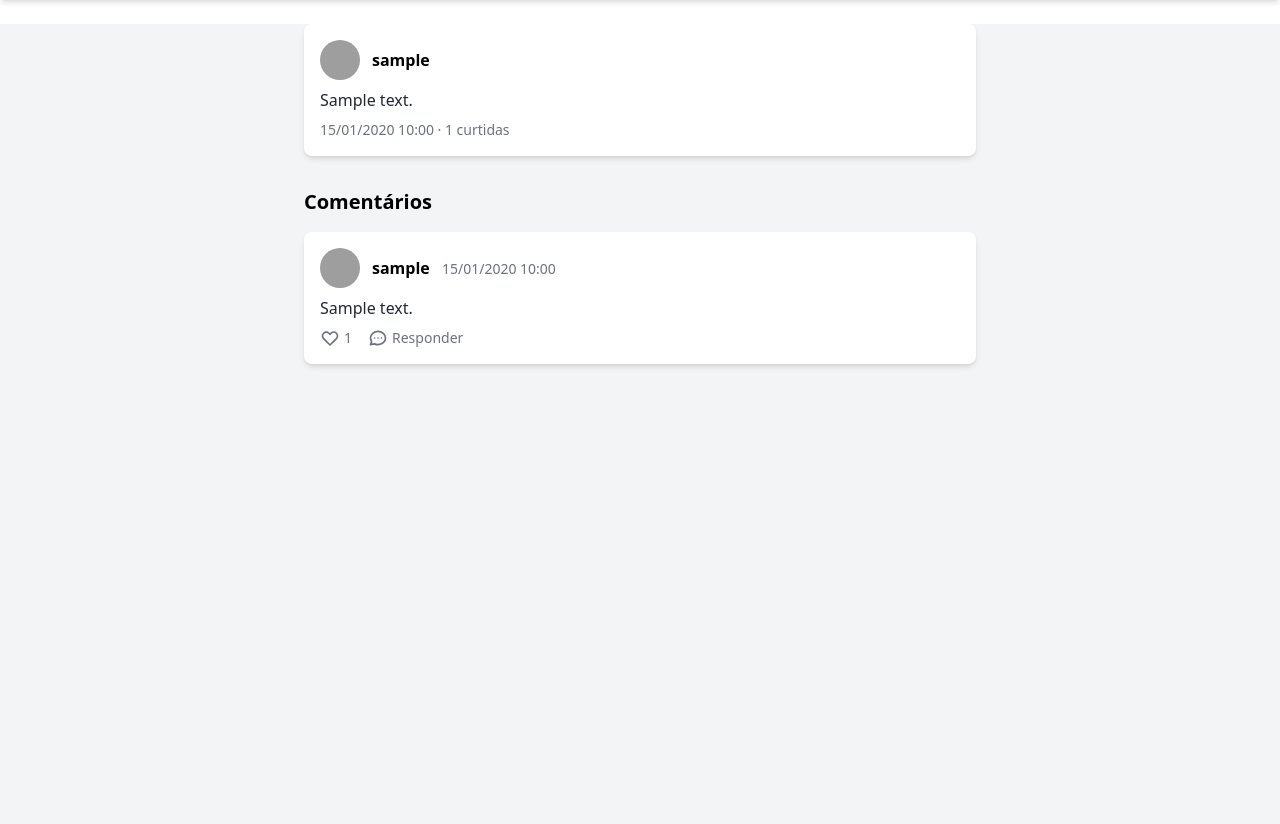
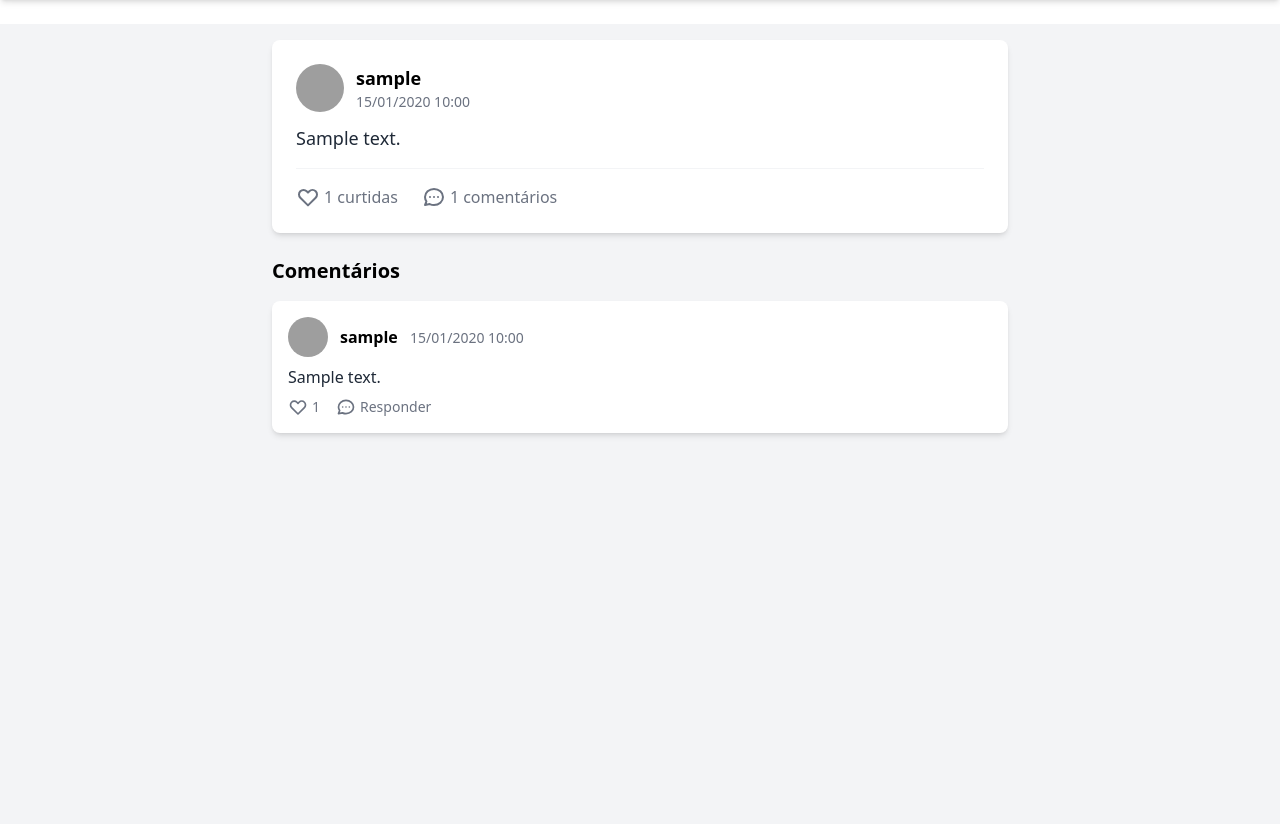
Before and after one commit to DevTroli/Z, a Django app: template templates/zweets/zweet_detail.html in a window 1280 px wide. Shown: the part 64-888 px from the top of the page. Run offline with Django 5.2, Linux system fonts and the light colour scheme; the template is opened without the code that fills it: most values are stand-ins (such as "Sample title", 1, 10 or a date in 2020); some libraries are stand-ins or nearby versions; grey boxes are pictures that could not be loaded.

Commit message:
🔍 feat (zweet-detail) Implements detailed visualization of Zweet

```diff
--- a/templates/zweets/zweet_detail.html
+++ b/templates/zweets/zweet_detail.html
@@ -1,11 +1,74 @@
 {% extends "base.html" %}
 
 {% block content %}
-<div class="max-w-2xl mx-auto mt-8">
-  {% include "zweets/zweet_list.html" with zweet=zweet %}
+<div class="max-w-3xl mx-auto mt-8 p-4">
+  <div class="bg-white p-6 rounded-lg shadow-md mb-6">
+    <a href="{% url 'profile' username=zweet.user.username %}"
+ class="flex items-center mb-3">
+      <img src="{{ zweet.user.avatar_url }}&size=50" class="w-12 h-12 rounded-full mr-3"
+        alt="Avatar de {{ zweet.user.username }}">
+      <div>
+        <span class="font-bold text-lg">{{ zweet.user.username }}</span>
+        <p class="text-gray-500 text-sm">{{ zweet.created_at|date:"d/m/Y H:i" }}</p>
+      </div>
+    </a>
+    <p class="text-gray-800 text-lg mb-4">{{ zweet.content }}</p>
+
+    <!-- Ações do Zweet (Curtir e Comentar) -->
+    <div class="flex items-center space-x-6 pt-4 border-t border-gray-100">
+      <!-- Botão de Curtir -->
+      <form method="POST" action="{% url 'zweets:like_zweet' pk=zweet.id %}" class="inline">
+        {% csrf_token %}
+        <button type="submit" class="flex items-center text-gray-500 hover:text-red-500 transition-colors">
+          <svg class="w-6 h-6 mr-1 {% if user in zweet.likes.all %}text-red-500 fill-current{% endif %}"
+               fill="none" stroke="currentColor" viewBox="0 0 24 24" xmlns="http://www.w3.org/2000/svg">
+            <path stroke-linecap="round" stroke-linejoin="round" stroke-width="2"
+                  d="M4.318 6.318a4.5 4.5 0 000 6.364L12 20.364l7.682-7.682a4.5 4.5 0 00-6.364-6.364L12 7.636l-1.318-1.318a4.5 4.5 0 00-6.364 0z">
+            </path>
+          </svg>
+          <span class="text-base">{{ zweet.likes.count }} curtidas</span>
+        </button>
+      </form>
+
+      <!-- Botão para mostrar/esconder formulário de comentário -->
+      <button id="showCommentForm" class="flex items-center text-gray-500 hover:text-blue-500 transition-colors">
+        <svg class="w-6 h-6 mr-1" fill="none" stroke="currentColor" viewBox="0 0 24 24" xmlns="http://www.w3.org/2000/svg">
+          <path stroke-linecap="round" stroke-linejoin="round" stroke-width="2"
+                d="M8 12h.01M12 12h.01M16 12h.01M21 12c0 4.418-4.03 8-9 8a9.863 9.863 0 01-4.255-.949L3 20l1.395-3.72C3.512 15.042 3 13.574 3 12c0-4.418 4.03-8 9-8s9 3.582 9 8z">
+          </path>
+        </svg>
+        <span class="text-base">{{ zweet.comments.count }} comentários</span>
+      </button>
+    </div>
+  </div>
+
+  <!-- Formulário de Comentário -->
+  <div id="commentFormContainer" class="bg-white p-6 rounded-lg shadow-md mb-6 {% if not comment_form_visible %}hidden{% endif %}">
+    {% if user.is_authenticated %}
+      <form method="POST" action="{% url 'zweets:add_comment' pk=zweet.id %}">
+        {% csrf_token %}
+        <div class="flex space-x-4">
+          <img src="{{ user.avatar_url }}&size=40" class="w-10 h-10 rounded-full" alt="Avatar">
+          <div class="flex-1">
+            <textarea name="content" class="w-full p-3 border border-gray-200 rounded-xl bg-gray-50 focus:ring-1 focus:ring-blue-200 resize-none"
+                      placeholder="Escreva seu comentário..." rows="3" required></textarea>
+            <div class="flex justify-end mt-3">
+              <button type="submit" class="bg-blue-500 text-white px-4 py-2 rounded-full hover:bg-blue-600 font-medium">
+                Comentar
+              </button>
+            </div>
+          </div>
+        </div>
+      </form>
+    {% else %}
+      <p class="text-center text-gray-500">
+        <a href="{% url 'login' %}" class="text-blue-500 hover:underline">Faça login</a> para comentar este Zweet.
+      </p>
+    {% endif %}
+  </div>
 
   <!-- Comentários -->
-  <div class="mt-8">
+  <div class="mt-6">
     <h3 class="text-xl font-bold mb-4">Comentários</h3>
     {% for comment in zweet.comments.all %}
       {% include "zweets/comments.html" %}
@@ -14,4 +77,15 @@
     {% endfor %}
   </div>
 </div>
+
+<script>
+  document.addEventListener('DOMContentLoaded', function() {
+    const commentFormButton = document.getElementById('showCommentForm');
+    const commentFormContainer = document.getElementById('commentFormContainer');
+
+    commentFormButton.addEventListener('click', function() {
+      commentFormContainer.classList.toggle('hidden');
+    });
+  });
+</script>
 {% endblock %}
```
